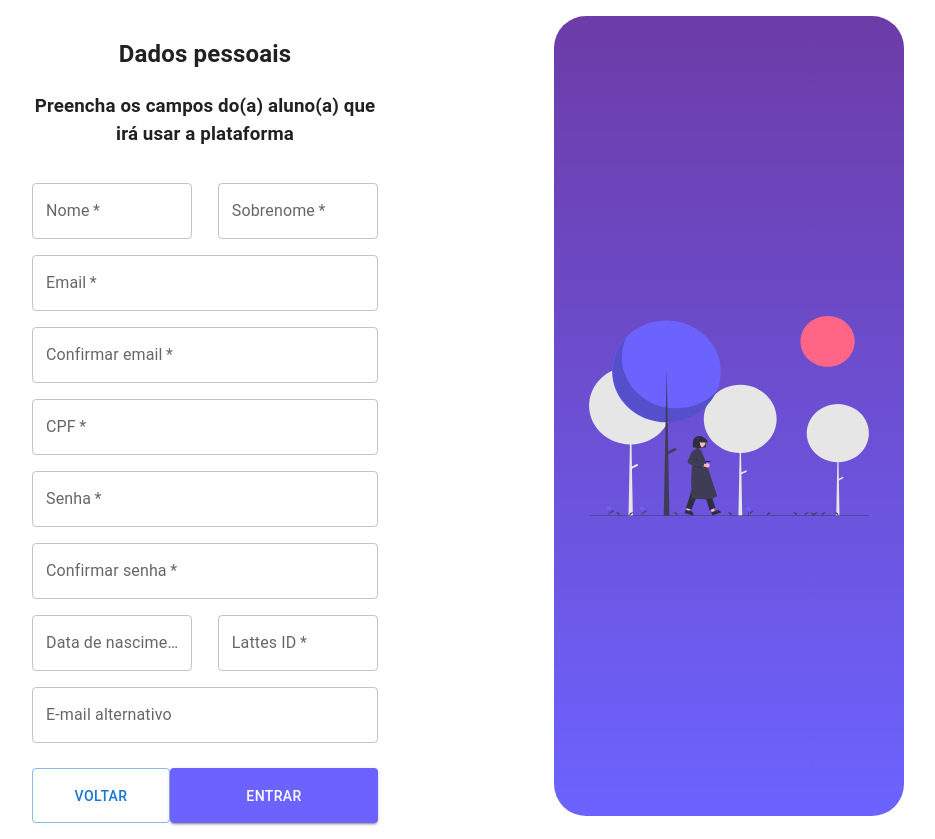
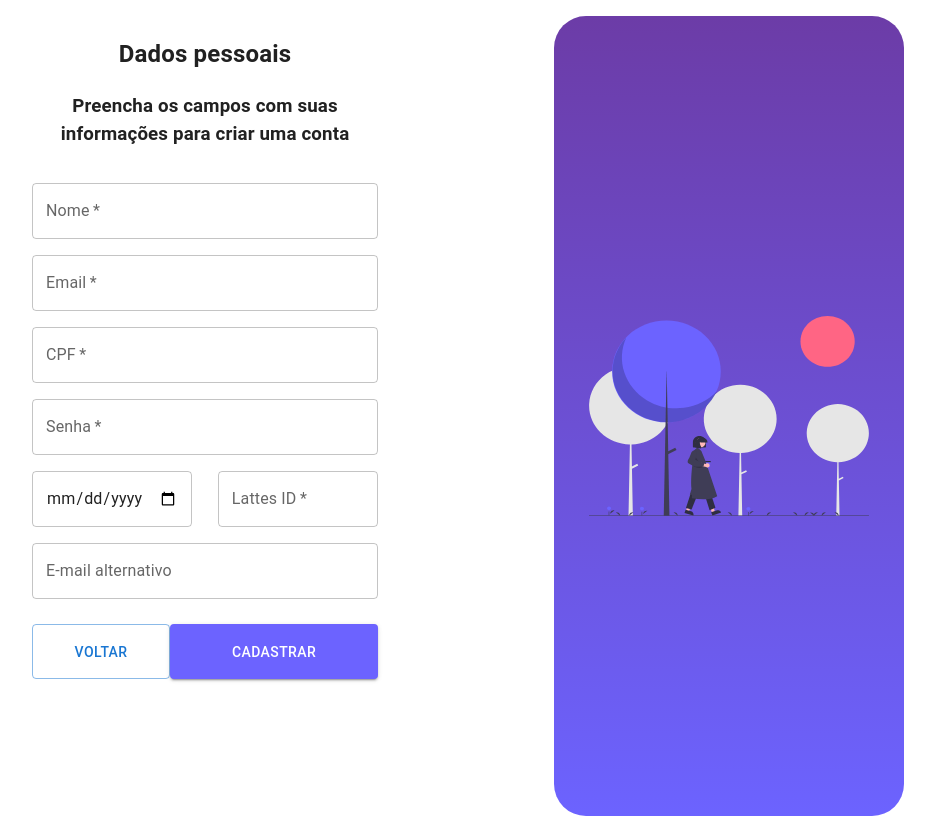
Before and after one commit to Rigolao/Desafio_4_Etapa_Frontend, a React (Create React App) app: page /cadastro in a window 1280 px wide. Shown: the whole page, without its empty margins (208-1143 px from the left). Built offline with nearby package versions, Linux system fonts and the light colour scheme.

Commit message:
cadastro no banco e validacoes no formulario

```diff
--- a/package.json
+++ b/package.json
@@ -15,13 +15,17 @@
     "@types/node": "^16.11.59",
     "@types/react": "^18.0.20",
     "@types/react-dom": "^18.0.6",
+    "axios": "^1.2.0",
+    "formik": "^2.2.9",
+    "moment": "^2.29.4",
     "react": "^18.2.0",
     "react-dom": "^18.2.0",
     "react-input-mask": "^2.0.4",
     "react-router-dom": "^6.4.2",
     "react-scripts": "^2.1.3",
     "styled-components": "^5.3.5",
-    "web-vitals": "^2.1.4"
+    "web-vitals": "^2.1.4",
+    "yup": "^0.32.11"
   },
   "scripts": {
     "start": "react-scripts start",
--- a/src/pages/Cadastro/index.js
+++ b/src/pages/Cadastro/index.js
@@ -1,50 +1,214 @@
-import React from "react";
+import React, { useState } from "react";
 import "./Cadastro.css";
 import imagem from "../../imagens/cadastro.svg";
 import Center from "../../componentes/Center";
 import { Button, TextField } from "@mui/material";
+import { useNavigate } from "react-router-dom";
+import {
+  Alert,
+  Collapse,
+  Stack,
+} from "@mui/material";
+import IconButton from "@mui/material/IconButton";
+import { Close } from "@mui/icons-material";
+import axios from "axios";
+import moment from "moment/moment";
+import { useFormik } from "formik";
+import * as Yup from 'yup';
+
+
 
 export default function Cadastro() {
+
+  const [erro, setErro] = useState(false);
+  const [open, setOpen] = useState(false);
+  const [tipoSeveridade, setTipoSeveridade] = useState("error");
+  const [tipoMsg, setTipoMsg] = useState("");
+
+  const navigate = useNavigate();
+
+  const instance = axios.create({
+    baseURL: 'http://localhost:8081/autorizacao'
+  });
+
+  const validationSchema = Yup.object().shape({
+
+    nome: Yup.string("Insira seu nome")
+      .max(10, "Insira um nome com 50 caracteres ou menos")
+      .required("É necessário preencher"),
+
+    email: Yup.string("Insira seu email")
+      .email("Insira um email válido")
+      .required("Insira seu email"),
+
+    cpf: Yup.string()
+      .max(11, "Insira um CPF válido")
+      .required("É necessário preencher"),
+
+    snh: Yup.string()
+      .min(2, "A senha precisa ter entre 2 e 10 caracteres")
+      .max(10, "A senha precisa ter entre 2 e 10 caracteres")
+      .required("É necessário preencher"),
+
+    dataNascimento: Yup.string()
+      .required("Insira uma data"),
+
+    lattes: Yup.string()
+      .max(50, "O tamanho máximo é de 50 caracteres")
+      .required("É necessário preencher"),
+
+    emailAlternativo: Yup.string("Insira seu email")
+      .email("Insira um email válido")
+      .required("É necessário preencher"),
+
+  });
+
+  const formik = useFormik({
+    initialValues: {
+      nome: "",
+      cpf: "",
+      dataNascimento: "",
+      email: "",
+      emailAlternativo: "",
+      lattes: "",
+      snh: "",
+      telefones: [
+      ],
+      areaAtuacaoCientista: [
+
+      ],
+      formacoes: [
+
+      ],
+      redesSociais: [
+
+      ]
+    },
+    validationSchema,
+
+    onSubmit: (values) => {
+
+      values.dataNascimento = moment(values.dataNascimento, 'YYYY-MM-DD').format('DD/MM/YYYY')
+
+      instance.post("/cadastro", values)
+        .then((res) => {
+          console.log(res)
+          navigate("/Entrar");
+        })
+        .catch((error) => {
+          console.log(error);
+          setErro(true);
+          setOpen(true);
+          setTipoMsg(error.response.data.message);
+          setTipoSeveridade("error");
+        })
+
+    }
+  })
+
   return (
     <main className="gridMain">
       <section className="section">
         <h1>Dados pessoais</h1>
-        <h3>Preencha os campos do(a) aluno(a) que irá usar a plataforma</h3>
-        <form className="formulario">
-          <div className="input-duplo">
-            <TextField label="Nome" required />
-            <TextField label="Sobrenome" required />
+        <h3>Preencha os campos com suas informações para criar uma conta</h3>
+
+        <form onSubmit={formik.handleSubmit}>
+
+          <div className="input-single">
+            <TextField label="Nome"
+              style={{ width: "100%" }}
+              required
+              type="text"
+              name="nome"
+              value={formik.values.nome}
+              onChange={formik.handleChange}
+              onBlur={formik.handleBlur}
+              error={formik.touched.nome && Boolean(formik.errors.nome)}
+              helperText={formik.touched.nome && formik.errors.nome}
+            />
           </div>
+
           <div className="input-single">
-            <TextField label="Email" style={{ width: "100%" }} required />
+            <TextField label="Email"
+              style={{ width: "100%" }}
+              required
+              type="text"
+              name="email"
+              value={formik.values.email}
+              onChange={formik.handleChange}
+              onBlur={formik.handleBlur}
+              error={formik.touched.email && Boolean(formik.errors.email)}
+              helperText={formik.touched.email && formik.errors.email}
+            />
           </div>
+
           <div className="input-single">
             <TextField
-              label="Confirmar email"
+              label="CPF"
               style={{ width: "100%" }}
               required
+              name="cpf"
+              value={formik.values.cpf}
+              onChange={formik.handleChange}
+              onBlur={formik.handleBlur}
+              error={formik.touched.cpf && Boolean(formik.errors.cpf)}
+              helperText={formik.touched.cpf && formik.errors.cpf}
+              inputProps={{ maxLength: 11 }}
             />
           </div>
+
           <div className="input-single">
-            <TextField label="CPF" style={{ width: "100%" }} required />
-          </div>
-          <div className="input-single">
-            <TextField label="Senha" style={{ width: "100%" }} required />
-          </div>
-          <div className="input-single">
-            <TextField
-              label="Confirmar senha"
+            <TextField label="Senha"
               style={{ width: "100%" }}
               required
+              name="snh"
+              value={formik.values.snh}
+              onChange={formik.handleChange}
+              onBlur={formik.handleBlur}
+              error={formik.touched.snh && Boolean(formik.errors.snh)}
+              helperText={formik.touched.snh && formik.errors.snh}
+              inputProps={{ maxLength: 10 }}
             />
           </div>
+
           <div className="input-duplo">
-            <TextField label="Data de nascimento" required />
-            <TextField label="Lattes ID" required />
+            <TextField
+              required
+              type="date"
+              name="dataNascimento"
+              value={formik.values.dataNascimento}
+              onChange={formik.handleChange}
+              onBlur={formik.handleBlur}
+              error={formik.touched.date && Boolean(formik.errors.date)}
+              helperText={formik.touched.date && formik.errors.date}
+            />
+
+            <TextField label="Lattes ID"
+              required
+              type="text"
+              name="lattes"
+              value={formik.values.lattes}
+              onChange={formik.handleChange}
+              onBlur={formik.handleBlur}
+              error={formik.touched.lattes && Boolean(formik.errors.lattes)}
+              helperText={formik.touched.lattes && formik.errors.lattes}
+            />
           </div>
+
           <div className="input-single">
-            <TextField label="E-mail alternativo" style={{ width: "100%" }} />
+            <TextField label="E-mail alternativo"
+              style={{ width: "100%" }}
+              name="emailAlternativo"
+              value={formik.values.emailAlternativo}
+              onChange={formik.handleChange}
+              lattes
+              onBlur={formik.handleBlur}
+              error={formik.touched.emailAlternativo && Boolean(formik.errors.emailAlternativo)}
+              helperText={formik.touched.emailAlternativo && formik.errors.emailAlternativo}
+            />
+
           </div>
+
           <div className="botao-row">
             <Button
               sx={{
@@ -52,6 +216,7 @@ export default function Cadastro() {
                 height: "55px",
               }}
               variant="outlined"
+            onClick={()=>navigate("/")}
             >
               Voltar
             </Button>
@@ -62,16 +227,40 @@ export default function Cadastro() {
                 height: "55px",
               }}
               variant="contained"
+              type="submit"
+              onSubmit={() => formik}
+
             >
-              Entrar
+              Cadastrar
             </Button>
           </div>
         </form>
+        <Stack>
+          <Collapse in={open}>
+            <Alert
+              severity={tipoSeveridade}
+              action={
+                <IconButton
+                  aria-label="close"
+                  color="inherit"
+                  size="small"
+                  onSubmit={() => {
+                    setOpen(false);
+                  }}
+                >
+                  <Close />
+                </IconButton>
+              }
+            >
+              {tipoMsg}
+            </Alert>
+          </Collapse>
+        </Stack>
       </section>
       <aside className="aside">
         <div className="background">
           <Center>
-            <img src={imagem} style={{ width: "80%", height: "auto" }} />
+            <img alt="decoracao" src={imagem} style={{ width: "80%", height: "auto" }} />
           </Center>
         </div>
       </aside>
```
Also changed, not shown: src/componentes/Services/authHeader.js (added, +12 -0 lines), src/componentes/Services/authServices.js (added, +37 -0 lines), src/componentes/Services/postService.js (added, +19 -0 lines), 1 other file (tests, documents, lock files or other folders).
